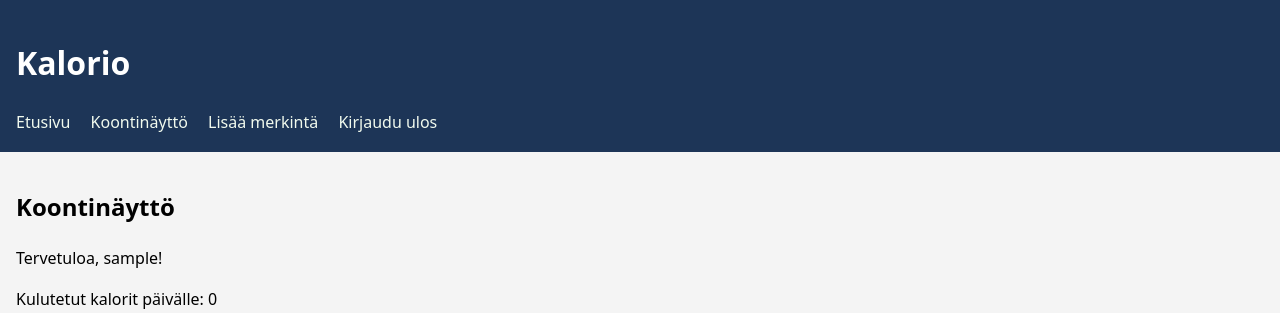
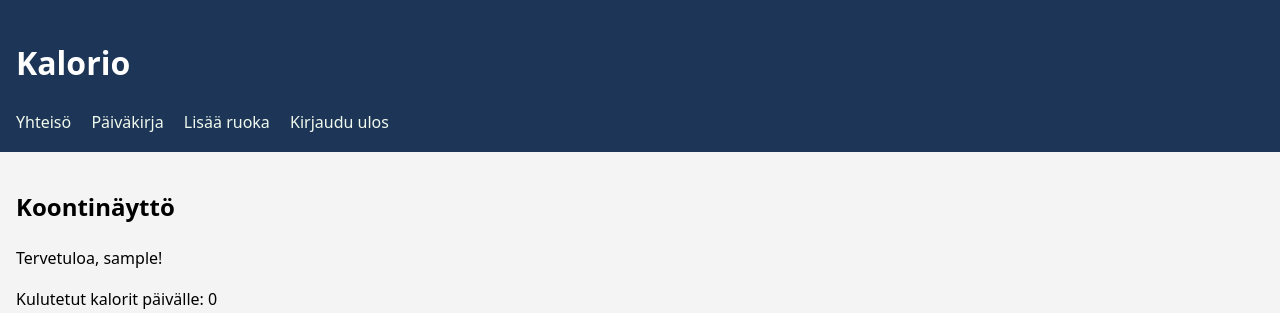
Before and after one commit to obolonua/kalorio, a Flask app: page /dashboard in a window 1280 px wide. Shown: the top 313 px of the page. Run offline with Flask 3, Linux system fonts and the light colour scheme; the visitor is signed in with stand-in values (Sample User, id 1); data comes from the database, SQL or seed files in the repository; data that the repository does not hold is empty.

Commit message:
change button description

```diff
--- a/templates/layout.html
+++ b/templates/layout.html
@@ -11,10 +11,10 @@
   <header>
     <h1>Kalorio</h1>
     <nav>
-      <a href="/">Etusivu</a>
       {% if session.user_id %}
-      <a href="/dashboard">Koontinäyttö</a>
-      <a href="/entries/new">Lisää merkintä</a>
+      <a href="/">Yhteisö</a>
+      <a href="/dashboard">Päiväkirja</a>
+      <a href="/entries/new">Lisää ruoka</a>
       <a href="/logout">Kirjaudu ulos</a>
       {% else %}
       <a href="/login">Kirjaudu</a>
```
